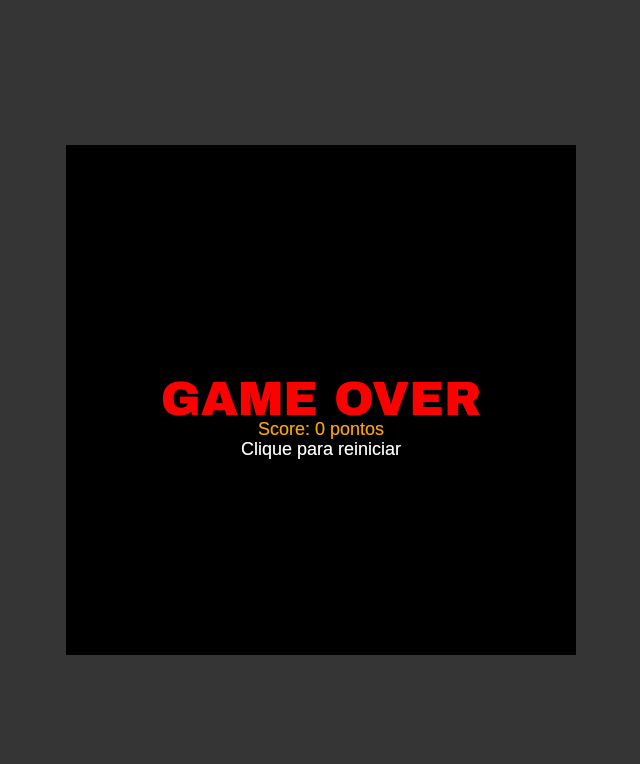
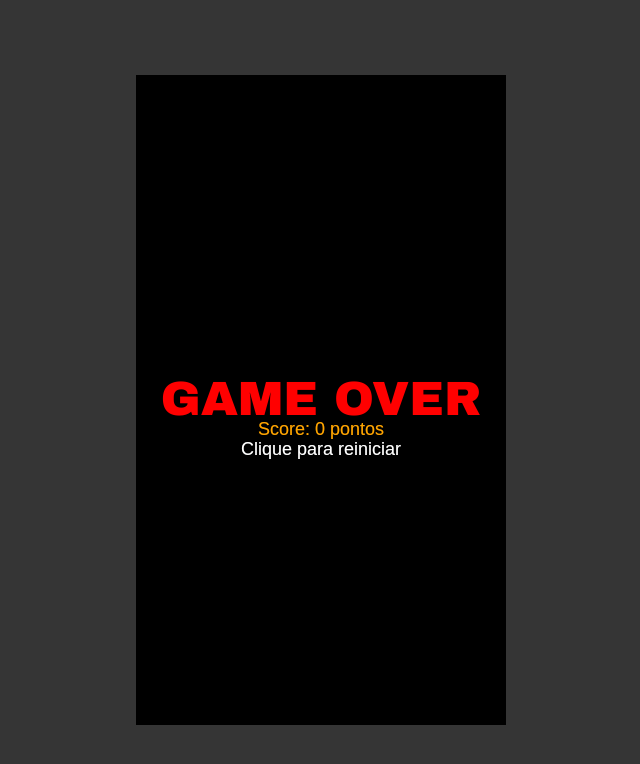
Before and after one commit to RuanEmanuell/flapppybirdclonejs, a plain HTML site: page index.html in a window 1280 px wide. Shown: the whole page, without its empty margins (319-959 px from the left). Drawn offline with Linux system fonts and the light colour scheme.

Commit message:
feat: adding sounds

```diff
--- a/index.html
+++ b/index.html
@@ -8,6 +8,6 @@
     <title>Flappy Bird</title>
 </head>
 <body>
-    <canvas id="canvas" width="500" height="500"></canvas>
+    <canvas id="canvas" width="360" height="640"></canvas>
 </body>
 </html>
--- a/script.js
+++ b/script.js
@@ -3,8 +3,8 @@ const dpr = window.devicePixelRatio || 1;
 const canvas = document.getElementById("canvas");
 const ctx = canvas.getContext("2d");
 
-const logicalWidth = 500;
-const logicalHeight = 500;
+const logicalWidth = 360;
+const logicalHeight = 640;
 
 canvas.width = logicalWidth * dpr;
 canvas.height = logicalHeight * dpr;
@@ -13,6 +13,12 @@ canvas.style.width = logicalWidth + "px";
 canvas.style.height = logicalHeight + "px";
 
 ctx.scale(dpr, dpr);
+
+const TARGET_FPS = 60;
+const FRAME_TIME = 1000 / TARGET_FPS;
+
+let lastTime = 0;
+let accumulator = 0;
 
 /* ================= IMAGENS ================= */
 const birdImg = new Image();
@@ -26,6 +32,20 @@ floorImg.src = "./public/floor.png";
 
 const backgroundImg = new Image();
 backgroundImg.src = "./public/background.png";
+
+/* ================= SONS ================= */
+const flapSound = new Audio("./public/sounds/flap.mp3");
+const scoreSound = new Audio("./public/sounds/score.mp3");
+
+/* ================= WORLD ================= */
+const FLOOR_HEIGHT = 120;
+const groundY = logicalHeight - FLOOR_HEIGHT;
+
+let floorX = 0;
+let bgX = 0;
+
+let score = 0;
+let isGameOver = false;
 
 /* ================= BIRD ================= */
 let bird = {
@@ -44,17 +64,11 @@ let pipe = {
   topHeight: randomPipeHeight()
 };
 
-/* ================= WORLD ================= */
-const groundY = 430;
-let floorX = 0;
-let bgX = 0;
-
-let score = 0;
-let isGameOver = false;
-
 /* ================= UTILS ================= */
 function randomPipeHeight() {
-  return Math.floor(Math.random() * (300 - 60) + 60);
+  const min = 80;
+  const max = groundY - 120 - min;
+  return Math.floor(Math.random() * (max - min) + min);
 }
 
 /* ================= UPDATE ================= */
@@ -67,14 +81,17 @@ function update() {
   floorX -= 2;
   if (floorX <= -logicalWidth) floorX = 0;
 
-  bird.vy += 0.1;
+  bird.vy += 0.5;
   bird.y += bird.vy;
 
-  pipe.x -= 2 + score * 0.2;
+  pipe.x -= 3 + score * 0.2;
   if (pipe.x + pipe.width < 0) {
     pipe.x = logicalWidth;
     pipe.topHeight = randomPipeHeight();
     score++;
+    scoreSound.currentTime = 0;
+    scoreSound.play();
+
   }
 
   checkCollision();
@@ -203,31 +220,44 @@ function drawGameOver() {
 }
 
 function resetGame() {
-  // bird
+  // BIRD
   bird.x = 80;
   bird.y = 150;
   bird.vy = 0;
 
-  // pipe
+  // PIPE
   pipe.x = logicalWidth;
   pipe.topHeight = randomPipeHeight();
 
-  // world
+  // WORLD
   bgX = 0;
   floorX = 0;
 
-  // state
+  // STATE
   score = 0;
   isGameOver = false;
 }
 
 
 /* ================= LOOP ================= */
-function loop() {
-  update();
+function loop(time) {
+  if (!lastTime) lastTime = time;
+
+  const delta = time - lastTime;
+  lastTime = time;
+
+  accumulator += delta;
+
+  while (accumulator >= FRAME_TIME) {
+    update();
+    accumulator -= FRAME_TIME;
+  }
+
   draw();
+
   requestAnimationFrame(loop);
 }
+
 
 /* ================= INPUT ================= */
 document.addEventListener("click", () => {
@@ -236,7 +266,10 @@ document.addEventListener("click", () => {
     return;
   }
 
-  bird.vy = -3;
+  flapSound.currentTime = 0;
+  flapSound.play();
+
+  bird.vy = -6;
 });
 
-loop();
+requestAnimationFrame(loop);
```
Also changed, not shown: 2 other files.
